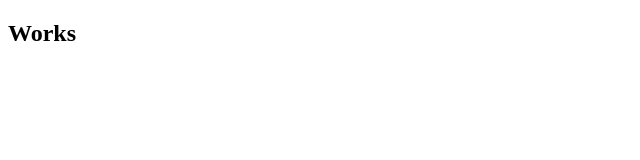
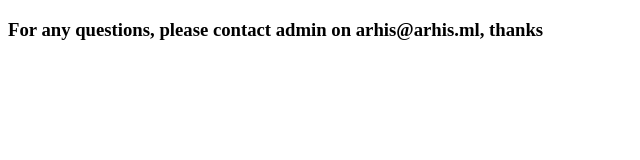
Before and after one commit to Arhis-Onlight/arhis.ml, a plain HTML site: page index.html in a window 1280 px wide. Shown: the whole page, without its empty margins (0-640 px from the left). Drawn offline with Linux system fonts and the light colour scheme.

Commit message:
Update index.html

```diff
--- a/index.html
+++ b/index.html
@@ -4,6 +4,6 @@
 <title>It works</title>
 </head>
 <body>
-<h2>Works</h2>
+<h3>For any questions, please contact admin on arhis@arhis.ml, thanks</h3>
 </body>
 </html>
```
